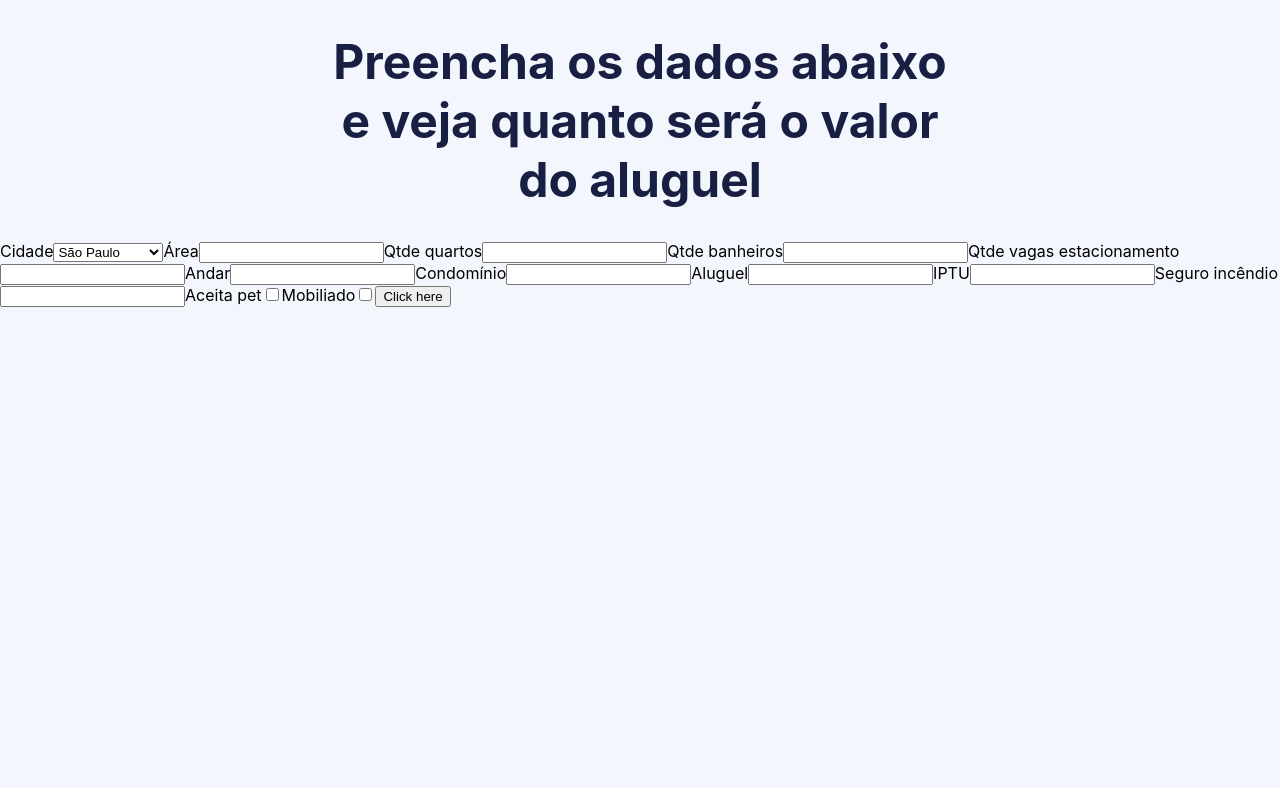
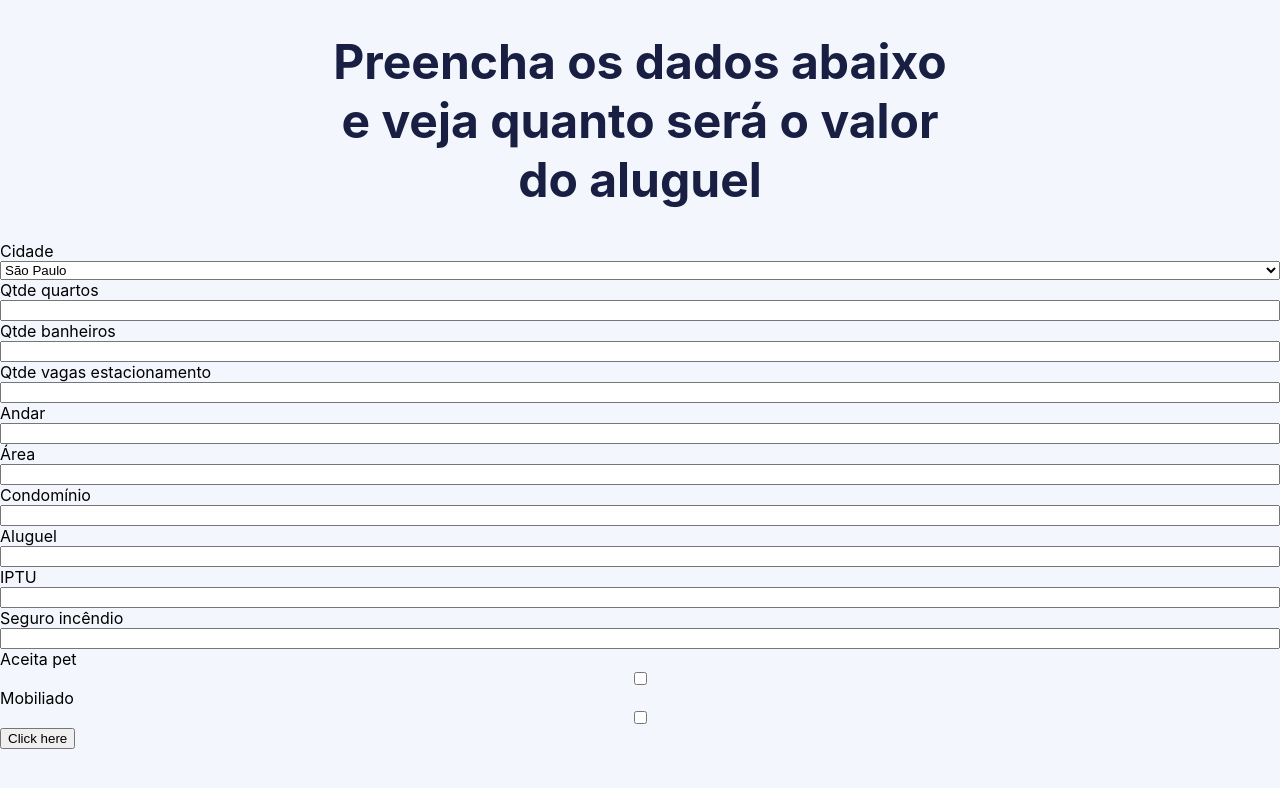
Before and after one commit to RenanNascimento/for-rent, a React (Create React App) app in the folder app/: page / in a window 1280 px wide. Shown: the top 788 px of the page. Built offline with nearby package versions, Linux system fonts and the light colour scheme.

Commit message:
[APP] Add Field styled-component

```diff
--- a/app/src/components/Form/Form.js
+++ b/app/src/components/Form/Form.js
@@ -21,8 +21,7 @@ const Form = () => {
   )
 
   const getPredict = async (dataToPredict) => {
-    // fetch('https://for-rent.herokuapp.com/predict', {
-    fetch('http://127.0.0.1:5000/predict', {
+    fetch('https://for-rent.herokuapp.com/predict', {
       method: 'POST',
       mode: 'cors',
       headers: {
@@ -81,20 +80,71 @@ const Form = () => {
   return (
     <El.Form onSubmit={handleSubmit(onSubmit)}>
       {/* city */}
-      <label for='city'>Cidade</label>
-      <select
-        id='city'
-        {...register('city')}
-      >
-          <option value='1'>São Paulo</option>
-          <option value='2'>Rio de Janeiro</option>
-          <option value='3'>Belo Horizonte</option>
-          <option value='4'>Porto Alegre</option>
-          <option value='5'>Campinas</option>
-      </select>
+      <El.Field>
+        <El.Label for='city'>Cidade</El.Label>
+        <El.Select
+          id='city'
+          {...register('city')}
+        >
+            <El.Option value='1'>São Paulo</El.Option>
+            <El.Option value='2'>Rio de Janeiro</El.Option>
+            <El.Option value='3'>Belo Horizonte</El.Option>
+            <El.Option value='4'>Porto Alegre</El.Option>
+            <El.Option value='5'>Campinas</El.Option>
+        </El.Select>
+      </El.Field>
+
+      {/* rooms */}
+      <El.Field>
+        <El.Label for='rooms'>Qtde quartos</El.Label>
+        <El.Input
+          id='rooms'
+          type='number'
+          min='0'
+          step='1'
+          {...register('rooms')}
+        />
+      </El.Field>
+
+      {/* bathroom */}
+      <El.Field>
+        <El.Label for='rooms'>Qtde banheiros</El.Label>
+        <El.Input
+          id='bathroom'
+          type='number'
+          min='0'
+          step='1'
+          {...register('bathroom')}
+        />
+      </El.Field>
+
+      {/* parking spaces */}
+      <El.Field>
+      <El.Label for='rooms'>Qtde vagas estacionamento</El.Label>
+      <El.Input
+        id='parking-spaces'
+        type='number'
+        min='0'
+        step='1'
+        {...register('parkingSpaces')}
+      />
+      </El.Field>
+
+      {/* floor */}
+      <El.Field>
+      <El.Label for='floor'>Andar</El.Label>
+      <El.Input
+        id='floor'
+        type='number'
+        min='0'
+        step='1'
+        {...register('floor')}
+      />
+      </El.Field>
 
       {/* area */}
-      <label for='area'>Área</label>
+      <El.Field>
+      <El.Label for='area'>Área</El.Label>
       <NumberFormat
         id='area'
         allowNegative={false}
@@ -102,49 +152,11 @@ const Form = () => {
         suffix=' m2'
         {...register('area')}
       />
-
-      {/* rooms */}
-      <label for='rooms'>Qtde quartos</label>
-      <input
-        id='rooms'
-        type='number'
-        min='0'
-        step='1'
-        {...register('rooms')}
-      />
-
-      {/* bathroom */}
-      <label for='rooms'>Qtde banheiros</label>
-      <input
-        id='bathroom'
-        type='number'
-        min='0'
-        step='1'
-        {...register('bathroom')}
-      />
-
-      {/* parking spaces */}
-      <label for='rooms'>Qtde vagas estacionamento</label>
-      <input
-        id='parking-spaces'
-        type='number'
-        min='0'
-        step='1'
-        {...register('parkingSpaces')}
-      />
-
-      {/* floor */}
-      <label for='floor'>Andar</label>
-      <input
-        id='floor'
-        type='number'
-        min='0'
-        step='1'
-        {...register('floor')}
-      />
+      </El.Field>
 
       {/* hoa */}
-      <label for='hoa'>Condomínio</label>
+      <El.Field>
+      <El.Label for='hoa'>Condomínio</El.Label>
       <NumberFormat
         id='hoa'
         allowNegative={false}
@@ -152,9 +164,11 @@ const Form = () => {
         prefix='R$ '
         {...register('hoa')}
       />
+      </El.Field>
 
       {/* rent amount */}
-      <label for='rent-amount'>Aluguel</label>
+      <El.Field>
+      <El.Label for='rent-amount'>Aluguel</El.Label>
       <NumberFormat
         id='rent-amount'
         allowNegative={false}
@@ -162,9 +176,11 @@ const Form = () => {
         prefix='R$ '
         {...register('rentAmount')}
       />
+      </El.Field>
 
       {/* property tax */}
-      <label for='property-tax'>IPTU</label>
+      <El.Field>
+      <El.Label for='property-tax'>IPTU</El.Label>
       <NumberFormat
         id='property-tax'
         allowNegative={false}
@@ -172,9 +188,11 @@ const Form = () => {
         prefix='R$ '
         {...register('propertyTax')}
       />
+      </El.Field>
 
       {/* fire insurance */}
-      <label for='fire-insurance'>Seguro incêndio</label>
+      <El.Field>
+      <El.Label for='fire-insurance'>Seguro incêndio</El.Label>
       <NumberFormat
         id='fire-insurance'
         allowNegative={false}
@@ -182,22 +200,27 @@ const Form = () => {
         prefix='R$ '
         {...register('fireInsurance')}
       />
+      </El.Field>
 
       {/* animal */}
-      <label for='animal'>Aceita pet</label>
-      <input
+      <El.Field>
+      <El.Label for='animal'>Aceita pet</El.Label>
+      <El.Input
         id='animal'
         type='checkbox'
         {...register('animal')}
       />
+      </El.Field>
 
       {/* furniture */}
-      <label for='furniture'>Mobiliado</label>
-      <input
+      <El.Field>
+      <El.Label for='furniture'>Mobiliado</El.Label>
+      <El.Input
         id='furniture'
         type='checkbox'
         {...register('furniture')}
       />
+      </El.Field>
 
     <El.Button>
       Click here
--- a/app/src/components/Form/Form.style.js
+++ b/app/src/components/Form/Form.style.js
@@ -1,5 +1,18 @@
 import styled from 'styled-components'
 
-export const Form = styled.form``
+export const Form = styled.form``;
 
-export const Button = styled.button``
+export const Button = styled.button``;
+
+export const Field = styled.div`
+  display: flex;
+  flex-direction: column;
+`;
+
+export const Label = styled.label``;
+
+export const Select = styled.select``;
+
+export const Option = styled.option``;
+
+export const Input = styled.input``;
```
